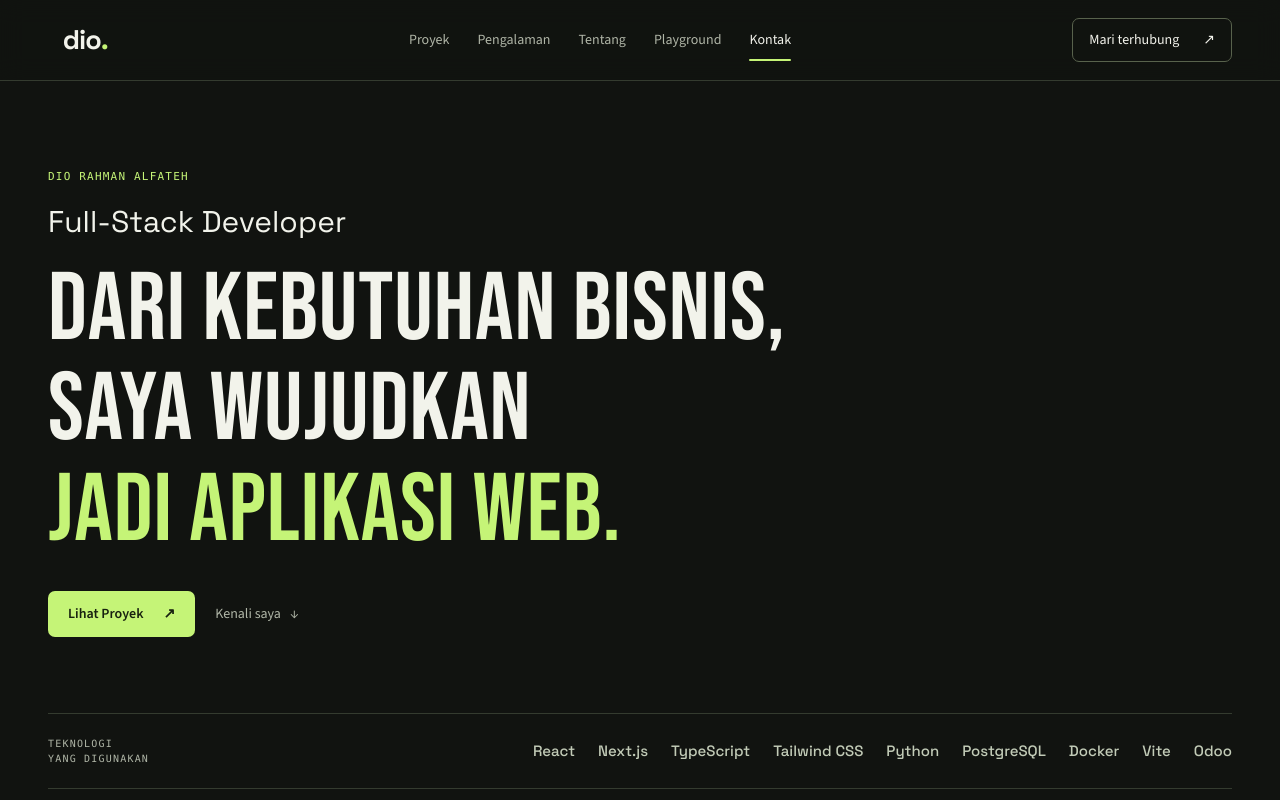
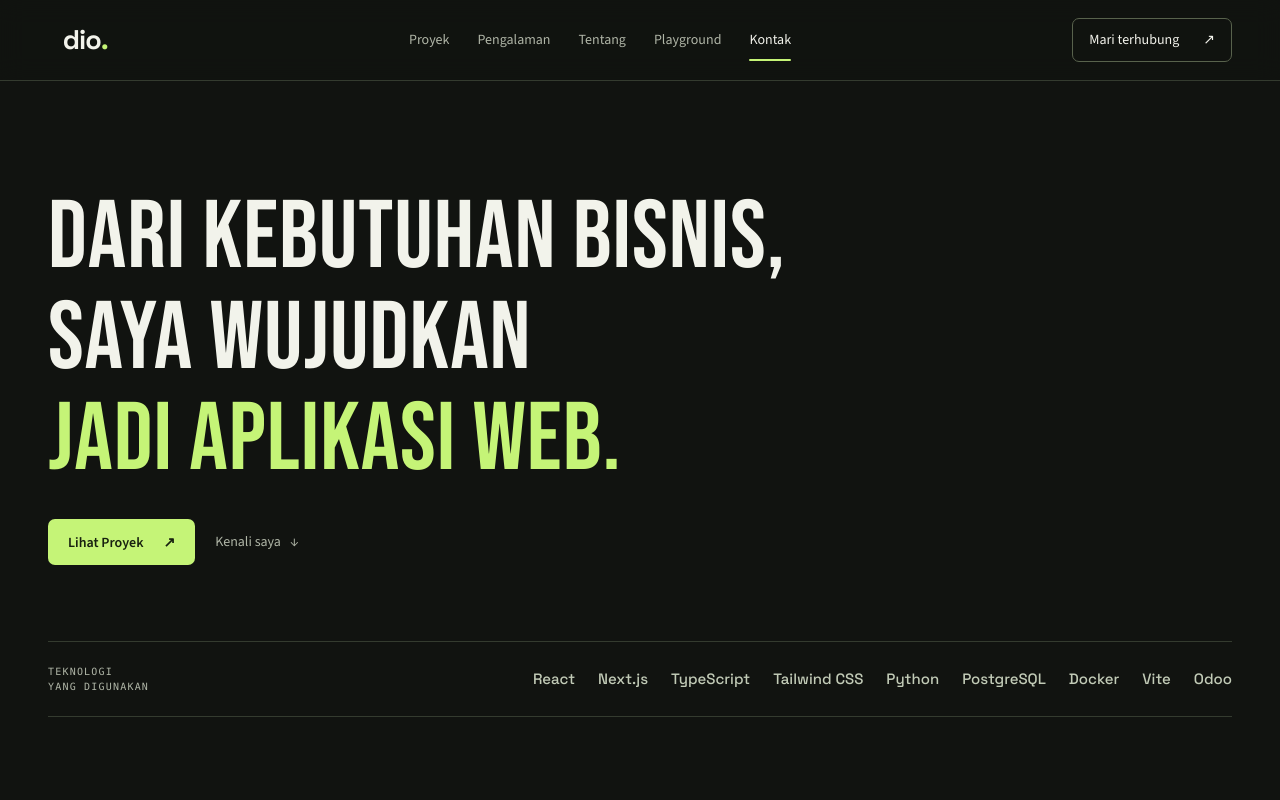
Before and after one commit to zetsunakai/diorahman, a Next.js app: page / in a window 1280 px wide. Shown: the top 800 px of the page. Built offline with nearby package versions, Linux system fonts and the light colour scheme.

Commit message:
feat(hero): delete role and name information

```diff
--- a/components/Hero/Hero.tsx
+++ b/components/Hero/Hero.tsx
@@ -4,8 +4,6 @@ export function Hero() {
   return (
     <section className="hero" id="home" aria-labelledby="hero-title">
       <div className="hero-copy">
-        <div className="eyebrow mono">{site.name}</div>
-        <p className="hero-role">{site.role}</p>
         <h1 id="hero-title">
           Dari Kebutuhan Bisnis,
           <br />
```
